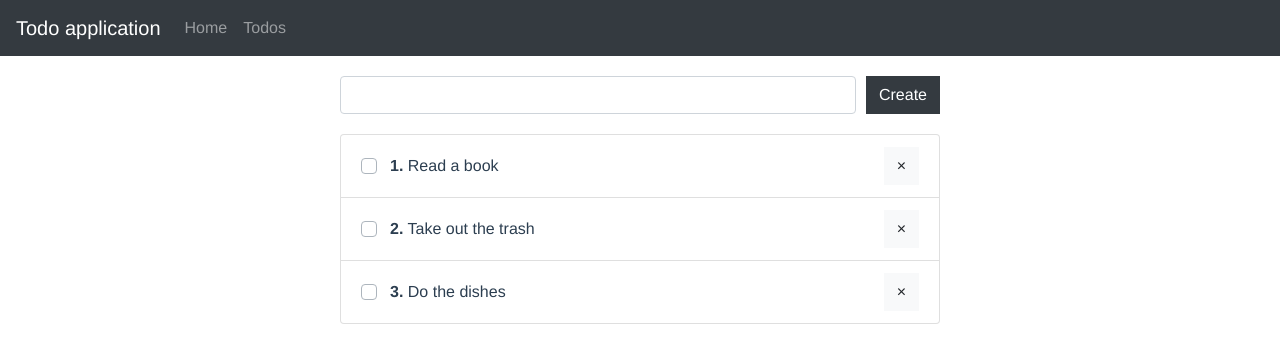
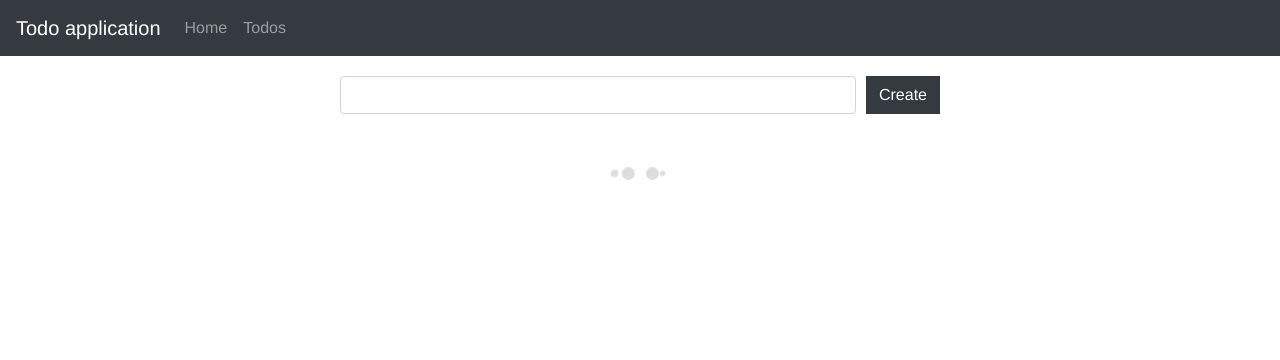
Before and after one commit to kgoncharova/vue-todo, a Vue app: page /todos in a window 1280 px wide. Shown: the top 360 px of the page. Built offline with nearby package versions, Linux system fonts and the light colour scheme; no server answers.

Commit message:
Add Loader

```diff
--- /dev/null
+++ b/src/components/Loader.vue
@@ -0,0 +1,61 @@
+<template>
+  <div class="lds-ellipsis"><div></div><div></div><div></div><div></div></div>
+</template>
+
+<style scoped>
+.lds-ellipsis {
+  display: inline-block;
+  position: relative;
+  width: 80px;
+  height: 80px;
+}
+.lds-ellipsis div {
+  position: absolute;
+  top: 33px;
+  width: 13px;
+  height: 13px;
+  border-radius: 50%;
+  background: #ddd;
+  animation-timing-function: cubic-bezier(0, 1, 1, 0);
+}
+.lds-ellipsis div:nth-child(1) {
+  left: 8px;
+  animation: lds-ellipsis1 0.6s infinite;
+}
+.lds-ellipsis div:nth-child(2) {
+  left: 8px;
+  animation: lds-ellipsis2 0.6s infinite;
+}
+.lds-ellipsis div:nth-child(3) {
+  left: 32px;
+  animation: lds-ellipsis2 0.6s infinite;
+}
+.lds-ellipsis div:nth-child(4) {
+  left: 56px;
+  animation: lds-ellipsis3 0.6s infinite;
+}
+@keyframes lds-ellipsis1 {
+  0% {
+    transform: scale(0);
+  }
+  100% {
+    transform: scale(1);
+  }
+}
+@keyframes lds-ellipsis3 {
+  0% {
+    transform: scale(1);
+  }
+  100% {
+    transform: scale(0);
+  }
+}
+@keyframes lds-ellipsis2 {
+  0% {
+    transform: translate(0, 0);
+  }
+  100% {
+    transform: translate(24px, 0);
+  }
+}
+</style>
--- a/src/views/Todos.vue
+++ b/src/views/Todos.vue
@@ -6,8 +6,9 @@
       />
     </div>
     <div class="container">
+      <Loader v-if="loading" />
       <TodoList
-      v-if="todos.length"
+        v-else-if="todos.length"
         v-bind:todos="todos"
         @remove-todo="removeTodo"
       />
@@ -19,22 +20,23 @@
 <script>
 import TodoList from '@/components/TodoList'
 import AddTodo from '@/components/AddTodo'
+import Loader from '@/components/Loader'
 export default {
   name: 'App',
   data() {
     return {
-      todos: [
-        {id: 1, title: 'Read a book', completed: false},
-        {id: 2, title: 'Take out the trash', completed: false},
-        {id: 3, title: 'Do the dishes', completed: false}
-      ]
+      todos: [],
+      loading: true
     }
   },
   mounted() {
     fetch('https://jsonplaceholder.typicode.com/todos?_limit=10')
       .then(response => response.json())
       .then(json => {
+        setTimeout(() => {
           this.todos = json
+          this.loading = false
+        }, 1000)
       })
   },
   methods: {
@@ -46,8 +48,7 @@
     }
   },
   components: {
-    TodoList,
-    AddTodo
+    TodoList, AddTodo, Loader
   }
 }
 </script>
```
Lines whose indentation alone changed are shown as unchanged.
